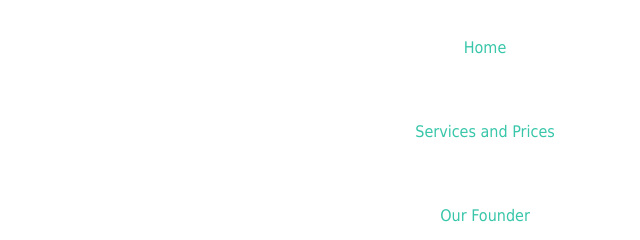
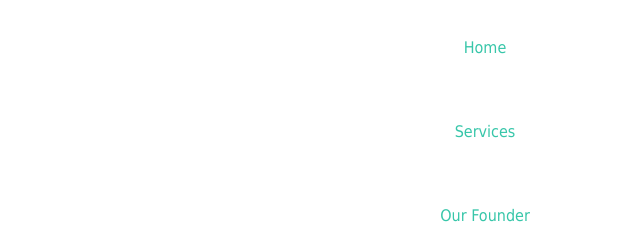
Before and after one commit to Logancgunn/wdd130, a plain HTML site: page gunnaccounting/accountant.html in a window 1280 px wide. Shown: the top 240 px of the page, 155-795 px from the left. Drawn offline with Linux system fonts and the light colour scheme.

Commit message:
jsut says services

```diff
--- a/gunnaccounting/accountant.html
+++ b/gunnaccounting/accountant.html
@@ -11,7 +11,7 @@
     <header>
         <nav>
             <a href="index.html">Home</a>
-            <a href="services.html">Services and Prices</a>
+            <a href="services.html">Services</a>
             <a href="accountant.html">Our Founder</a>
         </nav>
     </header>
```
Also changed, not shown: gunnaccounting/index.html (+1 -1 lines), gunnaccounting/services.html (+1 -1 lines).
